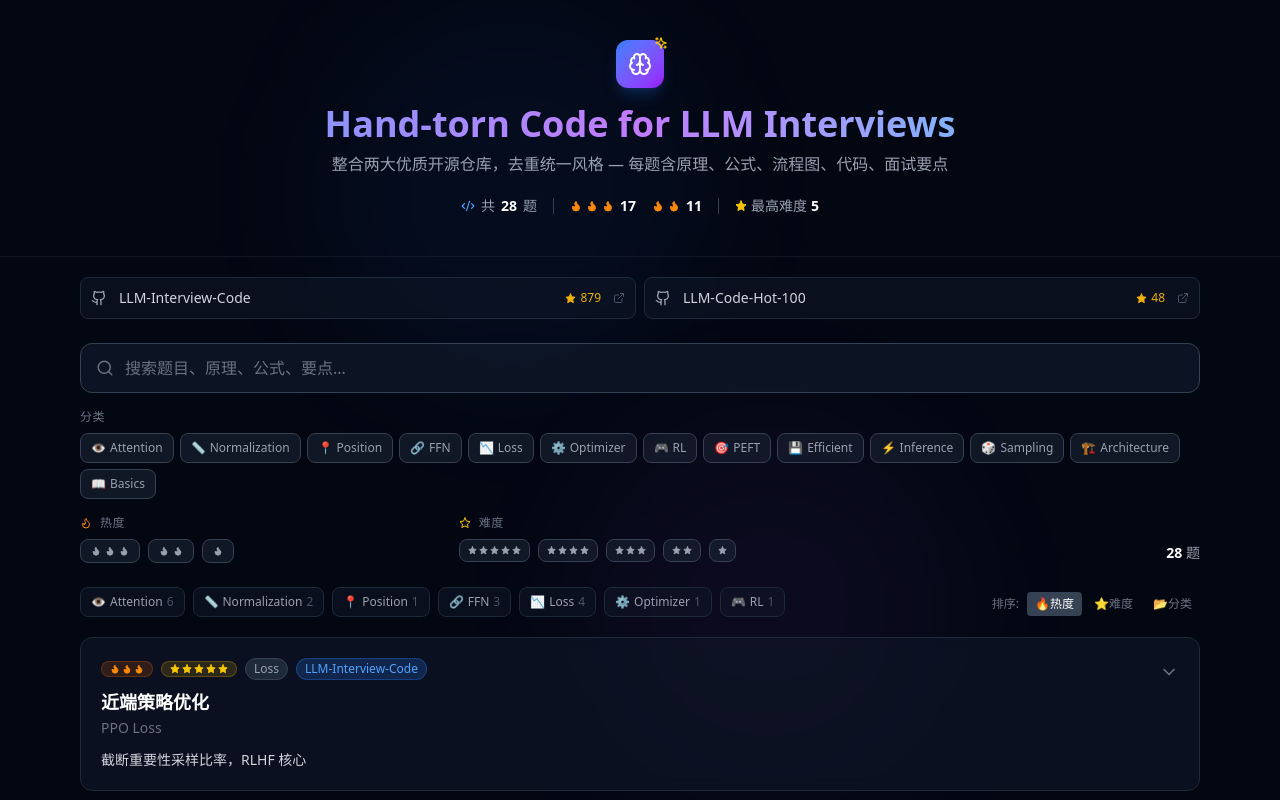
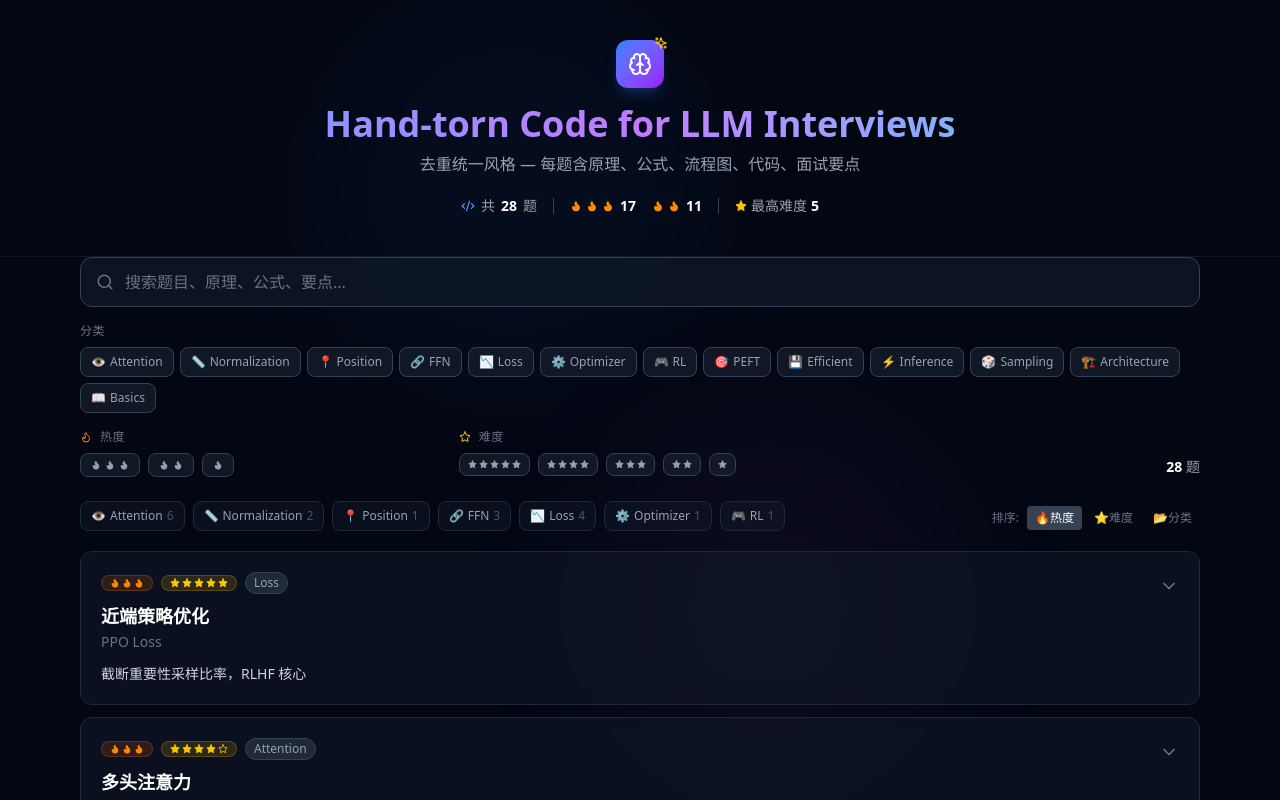
Before and after one commit to zeng-yirong/awesome-llm-interview-code, a React (Vite) app: page / in a window 1280 px wide. Shown: the top 800 px of the page. Built offline with nearby package versions, Linux system fonts and the light colour scheme.

Commit message:
task snapshot 4c5876ef-8591-425c-87fb-bb59611c7acf

```diff
--- a/src/App.tsx
+++ b/src/App.tsx
@@ -1,9 +1,9 @@
 import { useState, useMemo } from 'react';
 import { motion, AnimatePresence } from 'framer-motion';
-import { Brain, Code2, Zap, BookOpen, ExternalLink, Sparkles, Github, Star, Flame } from 'lucide-react';
+import { Brain, Code2, Zap, BookOpen, Sparkles, Star, Flame } from 'lucide-react';
 import ProblemCard from './components/ProblemCard';
 import SearchFilter from './components/SearchFilter';
-import { problems, categories, sources, Category } from './data/problems';
+import { problems, categories, Category } from './data/problems';
 
 export default function App() {
   const [searchQuery, setSearchQuery] = useState('');
@@ -72,7 +72,7 @@ export default function App() {
                 Hand-torn Code for LLM Interviews
               </h1>
               <p className="text-gray-400 text-base max-w-2xl mx-auto mb-5">
-                整合两大优质开源仓库，去重统一风格 — 每题含原理、公式、流程图、代码、面试要点
+                去重统一风格 — 每题含原理、公式、流程图、代码、面试要点
               </p>
 
               {/* Stats bar */}
@@ -106,22 +106,7 @@ export default function App() {
           </div>
         </header>
 
-        {/* Source Repos */}
-        <div className="max-w-6xl mx-auto px-4 pt-5">
-          <div className="grid grid-cols-1 sm:grid-cols-2 gap-2 mb-6">
-            {Object.entries(sources).map(([key, source]) => (
-              <a key={key} href={source.url} target="_blank" rel="noopener noreferrer"
-                className="flex items-center gap-3 p-2.5 rounded-lg bg-gray-900/50 border border-gray-800 hover:border-gray-600 transition-all group">
-                <Github size={16} className="text-gray-400 group-hover:text-white flex-shrink-0" />
-                <span className="text-sm text-gray-300 truncate flex-1">{source.name}</span>
-                <div className="flex items-center gap-1 text-xs text-yellow-500 flex-shrink-0">
-                  <Star size={11} fill="currentColor" />{source.stars}
-                </div>
-                <ExternalLink size={12} className="text-gray-600 group-hover:text-gray-400 flex-shrink-0" />
-              </a>
-            ))}
-          </div>
-        </div>
+
 
         {/* Main */}
         <main className="max-w-6xl mx-auto px-4 pb-8">
@@ -190,15 +175,10 @@ export default function App() {
 
         {/* Footer */}
         <footer className="border-t border-gray-800/50 mt-12">
-          <div className="max-w-6xl mx-auto px-4 py-6 flex flex-col sm:flex-row items-center justify-between gap-3">
+          <div className="max-w-6xl mx-auto px-4 py-6 flex items-center justify-center">
             <div className="flex items-center gap-2 text-gray-500 text-xs">
               <Zap size={12} className="text-yellow-400" />
-              <span>整合自两个优质开源仓库 · 去重统一风格 · 持续更新</span>
-            </div>
-            <div className="flex items-center gap-3 text-xs text-gray-600">
-              <a href={sources.ckd0817.url} target="_blank" rel="noopener noreferrer" className="hover:text-gray-400">ckd0817</a>
-              <span>·</span>
-              <a href={sources.cdhx.url} target="_blank" rel="noopener noreferrer" className="hover:text-gray-400">cdhx</a>
+              <span>去重统一风格 · 持续更新</span>
             </div>
           </div>
         </footer>
--- a/src/components/ProblemCard.tsx
+++ b/src/components/ProblemCard.tsx
@@ -1,22 +1,15 @@
 import { useState } from 'react';
 import { motion, AnimatePresence } from 'framer-motion';
-import { ChevronDown, BookOpen, Lightbulb, ExternalLink, Flame, Star, Code2, GitBranch } from 'lucide-react';
+import { ChevronDown, BookOpen, Lightbulb, Flame, Star, Code2, GitBranch } from 'lucide-react';
 import CodeBlock from './CodeBlock';
-import { Problem, sources } from '../data/problems';
+import { Problem } from '../data/problems';
 
 interface ProblemCardProps {
   problem: Problem;
 }
 
-const sourceLabels: Record<string, { label: string; color: string }> = {
-  ckd0817: { label: 'LLM-Interview-Code', color: 'bg-blue-500/20 text-blue-400 border-blue-500/30' },
-  cdhx: { label: 'LLM-Code-Hot-100', color: 'bg-emerald-500/20 text-emerald-400 border-emerald-500/30' },
-  both: { label: 'Both Repos', color: 'bg-purple-500/20 text-purple-400 border-purple-500/30' },
-};
-
 export default function ProblemCard({ problem }: ProblemCardProps) {
   const [isExpanded, setIsExpanded] = useState(false);
-  const sourceInfo = sourceLabels[problem.source];
 
   return (
     <motion.div
@@ -50,10 +43,6 @@ export default function ProblemCard({ problem }: ProblemCardProps) {
               {/* Category */}
               <span className="text-xs px-2 py-0.5 rounded-full bg-gray-800 text-gray-400 border border-gray-700">
                 {problem.category}
-              </span>
-              {/* Source */}
-              <span className={`text-xs px-2 py-0.5 rounded-full border ${sourceInfo.color}`}>
-                {sourceInfo.label}
               </span>
             </div>
             {/* Title */}
@@ -138,30 +127,6 @@ export default function ProblemCard({ problem }: ProblemCardProps) {
                   ))}
                 </ul>
               </div>
-
-              {/* Source link */}
-              <div className="flex items-center gap-2 text-xs text-gray-500 pt-1">
-                <ExternalLink size={11} />
-                <span>来源：</span>
-                {problem.source === 'both' ? (
-                  <>
-                    <a href={sources.ckd0817.url} target="_blank" rel="noopener noreferrer"
-                      className="text-blue-400 hover:text-blue-300" onClick={e => e.stopPropagation()}>
-                      {sources.ckd0817.name}
-                    </a>
-                    <span>+</span>
-                    <a href={sources.cdhx.url} target="_blank" rel="noopener noreferrer"
-                      className="text-emerald-400 hover:text-emerald-300" onClick={e => e.stopPropagation()}>
-                      {sources.cdhx.name}
-                    </a>
-                  </>
-                ) : (
-                  <a href={sources[problem.source].url} target="_blank" rel="noopener noreferrer"
-                    className="text-blue-400 hover:text-blue-300" onClick={e => e.stopPropagation()}>
-                    {sources[problem.source].name}
-                  </a>
-                )}
-              </div>
             </div>
           </motion.div>
         )}
```
Also changed, not shown: 29 other files (tests, documents, lock files or other folders).
